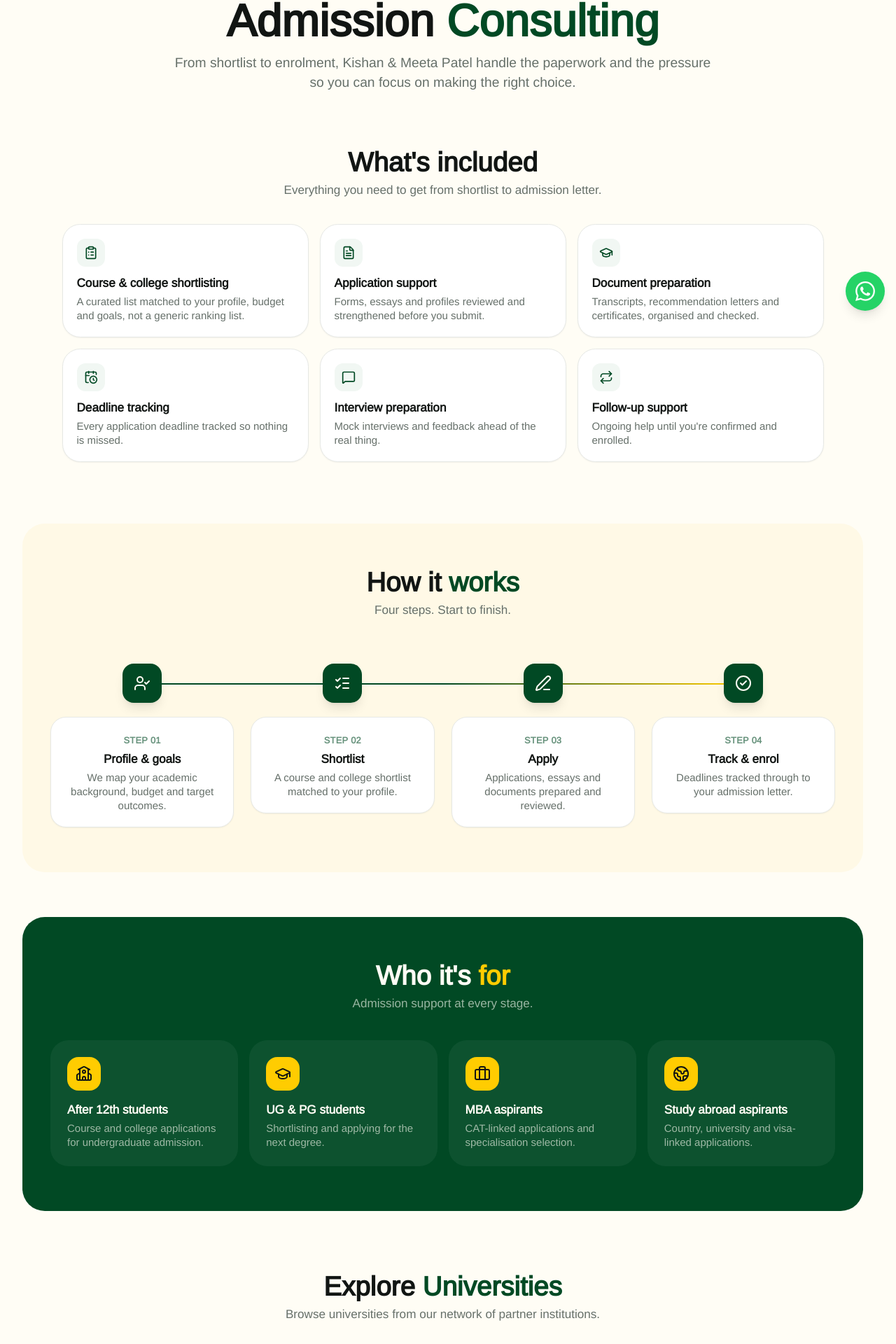
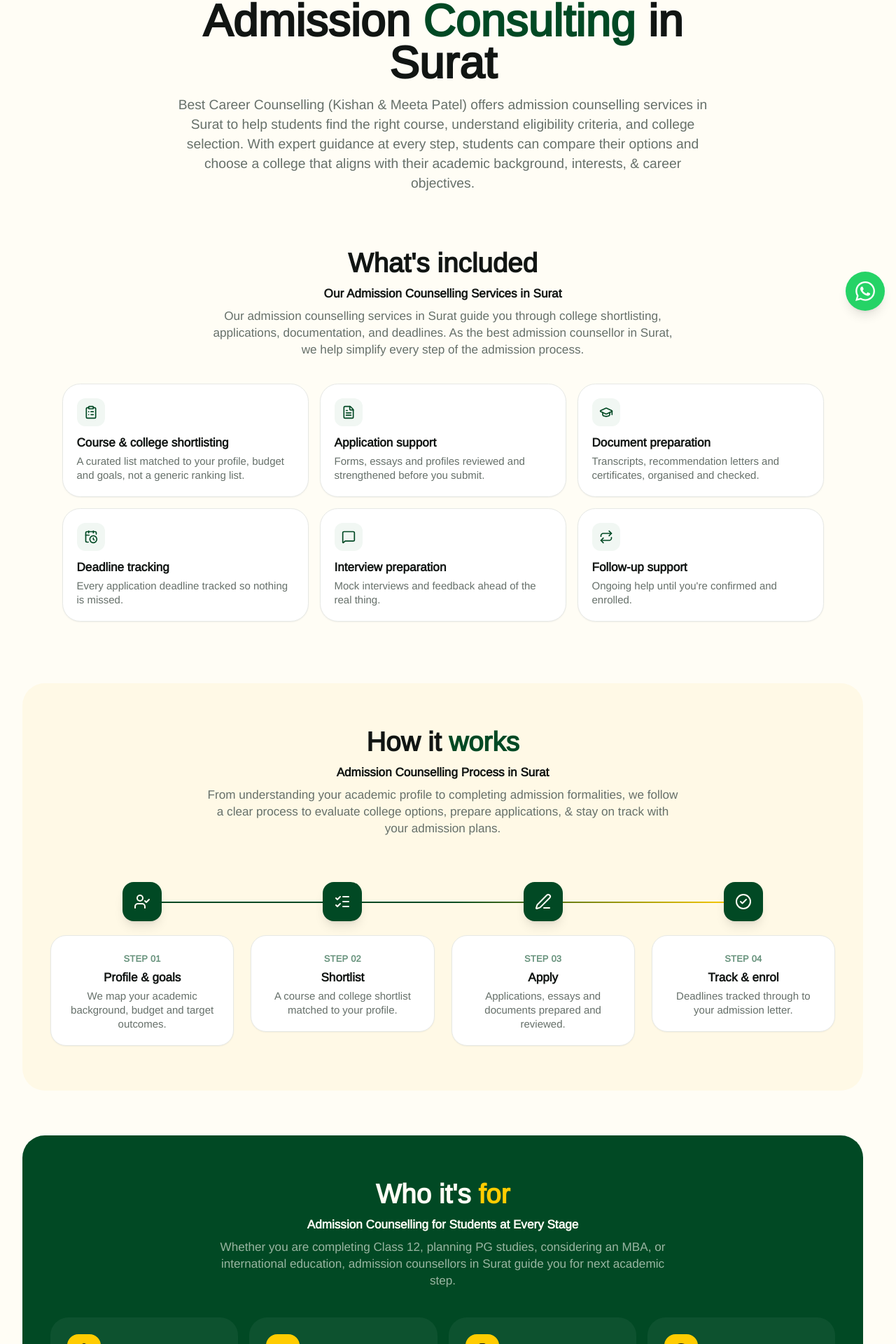
Before and after one commit to greenthera/bestcareercounselling.com, a React (Vite) app: page /admission-consulting in a window 1280 px wide. Shown: the part 332-2252 px from the top of the page at 70% size. Built offline with nearby package versions, Linux system fonts and the light colour scheme; no server answers.

Commit message:
content: replace admission-consulting page copy and widen section intros (#519)

```diff
--- a/src/pages/AdmissionConsulting.tsx
+++ b/src/pages/AdmissionConsulting.tsx
@@ -103,19 +103,26 @@ export default function AdmissionConsulting() {
             <GraduationCap className="h-7 w-7" aria-hidden="true" />
           </span>
           <h1 className="mt-5 text-4xl font-bold leading-tight text-ink md:text-6xl">
-            Admission <span className="text-brand-green">Consulting</span>
+            Admission <span className="text-brand-green">Consulting</span> in Surat
           </h1>
           <p className="mt-4 text-lg text-muted-ink">
-            From shortlist to enrolment, Kishan &amp; Meeta Patel handle the paperwork and the pressure so you can
-            focus on making the right choice.
+            Best Career Counselling (Kishan &amp; Meeta Patel) offers admission counselling services in Surat to help
+            students find the right course, understand eligibility criteria, and college selection. With expert
+            guidance at every step, students can compare their options and choose a college that aligns with their
+            academic background, interests, &amp; career objectives.
           </p>
         </Reveal>
       </section>
 
       <section className="mx-auto max-w-6xl px-4 py-10 md:px-8 md:py-14">
-        <Reveal className="mx-auto max-w-xl text-center">
+        <Reveal className="mx-auto max-w-2xl text-center">
           <h2 className="text-3xl font-bold text-ink md:text-4xl">What's included</h2>
-          <p className="mt-2 text-muted-ink">Everything you need to get from shortlist to admission letter.</p>
+          <p className="mt-3 font-semibold text-ink">Our Admission Counselling Services in Surat</p>
+          <p className="mt-2 text-muted-ink">
+            Our admission counselling services in Surat guide you through college shortlisting, applications,
+            documentation, and deadlines. As the best admission counsellor in Surat, we help simplify every step of
+            the admission process.
+          </p>
         </Reveal>
 
         <div className="mt-9 grid grid-cols-1 gap-4 sm:grid-cols-2 lg:grid-cols-3">
@@ -138,11 +145,16 @@ export default function AdmissionConsulting() {
 
       <section className="px-4 py-8 md:px-8">
         <div className="mx-auto max-w-7xl rounded-[2rem] bg-soft-cream px-6 py-14 md:px-10 md:py-16">
-          <Reveal className="mx-auto max-w-xl text-center">
+          <Reveal className="mx-auto max-w-2xl text-center">
             <h2 className="text-3xl font-bold text-ink md:text-4xl">
               How it <span className="text-brand-green">works</span>
             </h2>
-            <p className="mt-2 text-muted-ink">Four steps. Start to finish.</p>
+            <p className="mt-3 font-semibold text-ink">Admission Counselling Process in Surat</p>
+            <p className="mt-2 text-muted-ink">
+              From understanding your academic profile to completing admission formalities, we follow a clear
+              process to evaluate college options, prepare applications, &amp; stay on track with your admission
+              plans.
+            </p>
           </Reveal>
 
           <ol className="relative mt-16 grid grid-cols-1 gap-x-6 gap-y-10 sm:grid-cols-2 lg:grid-cols-4">
@@ -175,11 +187,15 @@ export default function AdmissionConsulting() {
 
       <section className="px-4 py-8 md:px-8">
         <div className="mx-auto max-w-7xl rounded-[2rem] bg-brand-green px-6 py-14 text-center text-warm-white md:px-10 md:py-16">
-          <Reveal className="mx-auto max-w-xl">
+          <Reveal className="mx-auto max-w-2xl">
             <h2 className="text-3xl font-bold md:text-4xl">
               Who it's <span className="text-brand-yellow">for</span>
             </h2>
-            <p className="mt-2 text-warm-white/60">Admission support at every stage.</p>
+            <p className="mt-3 font-semibold text-warm-white">Admission Counselling for Students at Every Stage</p>
+            <p className="mt-2 text-warm-white/60">
+              Whether you are completing Class 12, planning PG studies, considering an MBA, or international
+              education, admission counsellors in Surat guide you for next academic step.
+            </p>
           </Reveal>
 
           <div className="mt-10 grid grid-cols-1 gap-4 sm:grid-cols-2 lg:grid-cols-4">
@@ -201,14 +217,14 @@ export default function AdmissionConsulting() {
         </div>
       </section>
 
-      <ExploreUniversities />
+      <ExploreUniversities description="Discover leading universities and their academic programs to find institutions that match your preferred course, eligibility, and admission requirements." />
 
       <FAQSection faqs={admissionConsultingFaqs} />
 
       <FinalCTA
         variant="button"
-        heading="Ready to start your admission process?"
-        description="A 15-minute call costs nothing and gives you a clear shortlist and timeline to work from."
+        heading="Ready to Start Your Admission Process?"
+        description="Your next academic step starts with the right decision. Talk to Best Career Counselling to get guidance on course selection, eligibility, and the admission process."
       />
     </>
   )
```
Also changed, not shown: 1 other file (tests, documents, lock files or other folders).
